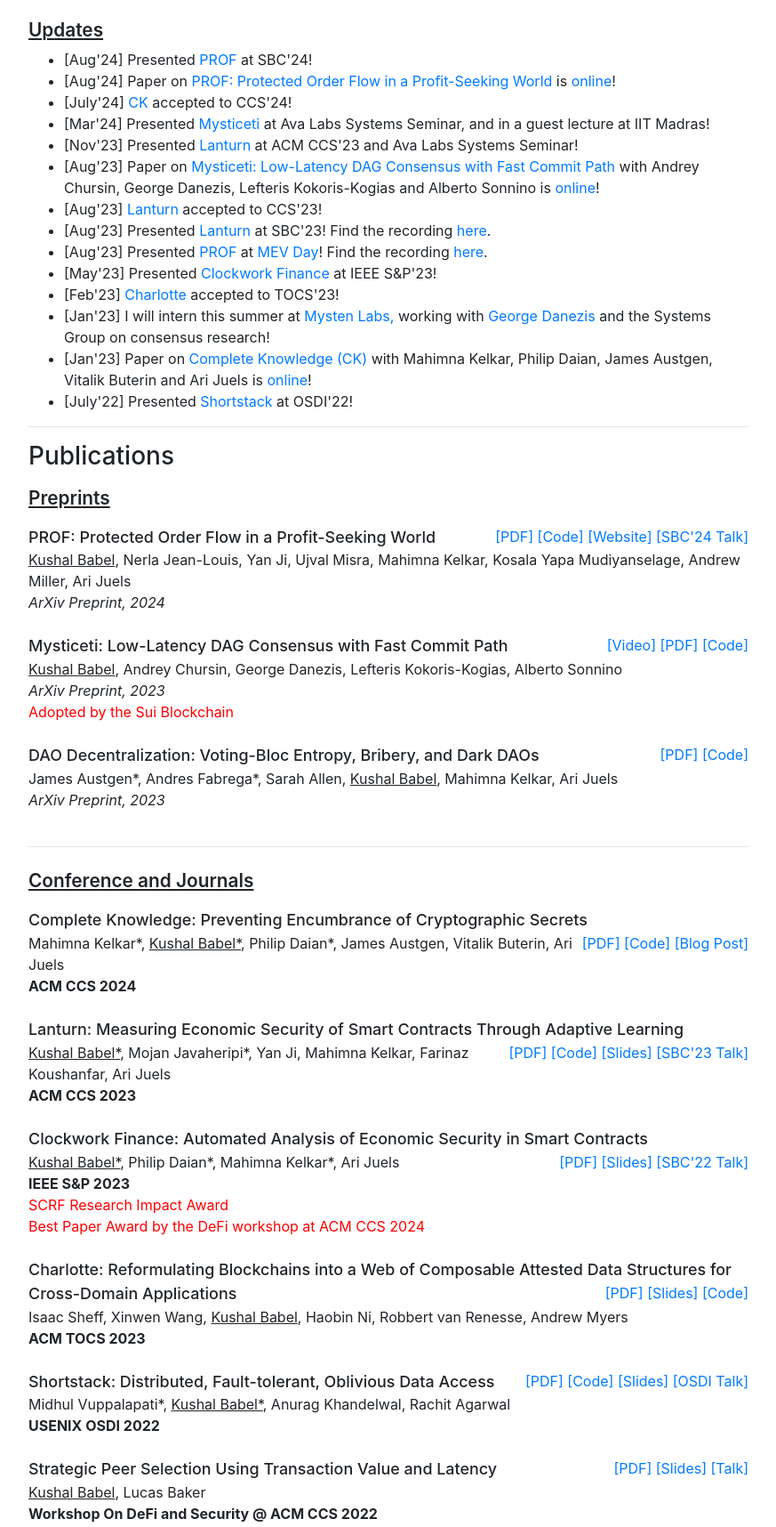
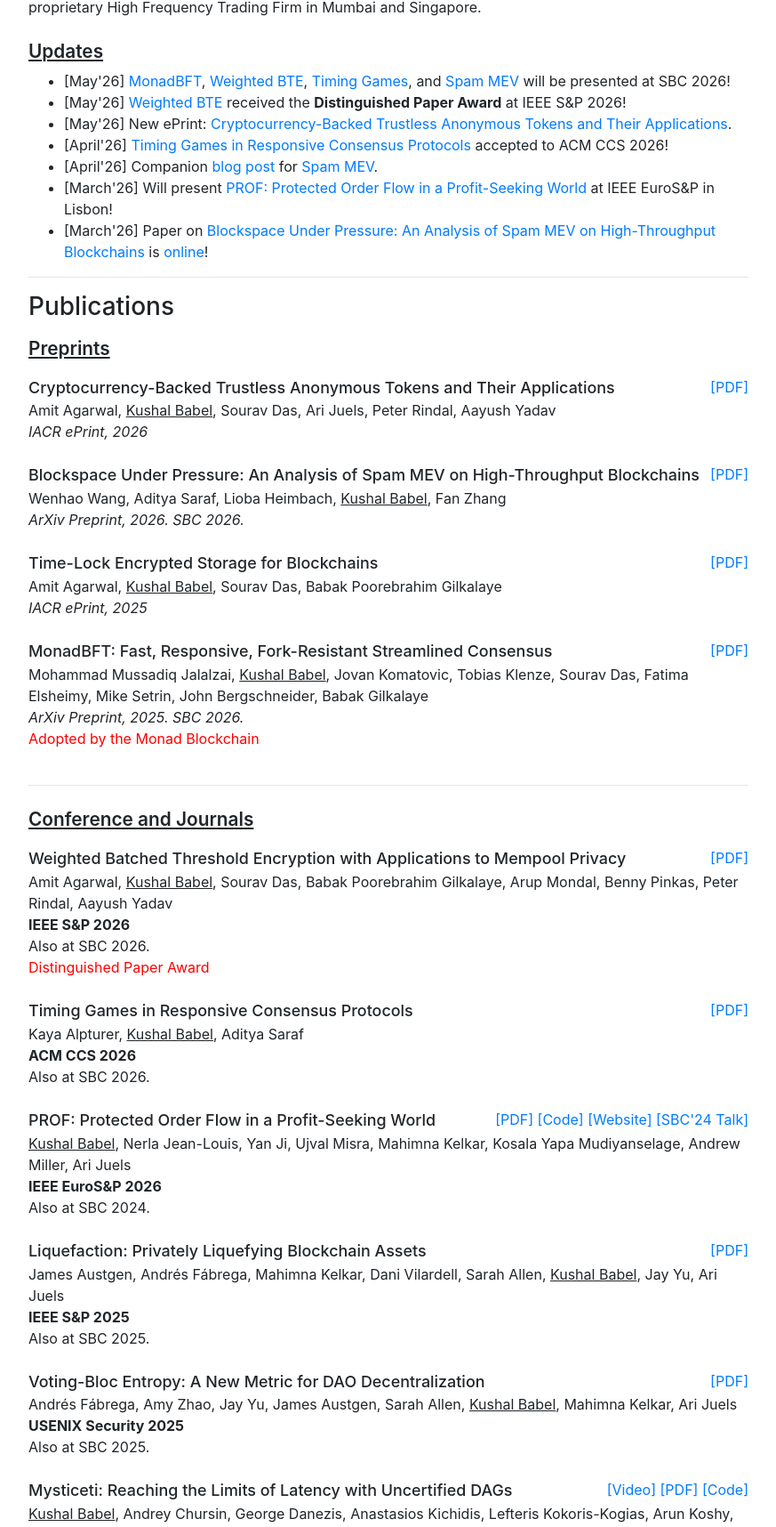
Before and after one commit to kushalbabel/kushalbabel.github.io, a plain HTML site: page index.html in a window 1280 px wide. Shown: the part 432-2148 px from the top of the page at 89% size, without its empty margins (203-1076 px from the left). Drawn offline with nearby package versions, Linux system fonts and the light colour scheme.

Commit message:
Update site for Category Labs role and recent publications

```diff
--- a/index.html
+++ b/index.html
@@ -79,7 +79,7 @@
                 </div>
                 <div class="row">
                     <div class="col">
-                        <a href="https://www.cs.cornell.edu/">Department of Computer Science</a>, <a href="https://www.cornell.edu/">Cornell University</a>
+                        <a href="https://category.xyz/">Category Labs</a>
                     </div>
                 </div>
                 <div class="row">
@@ -89,8 +89,7 @@
                 </div>
                 <div class="row">
                     <div class="col">
-                        <!-- <a href = "cv.pdf">CV</a> |  -->
-                        <a href="resume.pdf">[CV]</a> | <a href="https://scholar.google.com/citations?user=VQiIw6YAAAAJ&hl=en">Google Scholar</a> | <a href="https://github.com/kushalbabel/">GitHub</a> | <a href="https://www.linkedin.com/in/kushalbabel/">Linkedin</a> | <a href="https://twitter.com/KushalBabel">Twitter</a>
+                        <a href="https://scholar.google.com/citations?user=VQiIw6YAAAAJ&hl=en">Google Scholar</a> | <a href="https://github.com/kushalbabel/">GitHub</a> | <a href="https://www.linkedin.com/in/kushalbabel/">Linkedin</a> | <a href="https://twitter.com/KushalBabel">Twitter</a>
                     </div>
                 </div>
                 <div class="row">
@@ -129,7 +128,7 @@
 
         <hr>
         <p class="text-justify">
-        I am a fifth (final) year Computer Science PhD student at <a href="https://tech.cornell.edu/">Cornell Tech</a> and <a href="https://www.initc3.org/">IC3</a>, where I am incredibly fortunate to be advised by <a href="https://www.arijuels.com">Prof. Ari Juels</a>. My research interests and experience span a variety of fields: Distributed Systems, Blockchains, Security, Applied Cryptography and Formal Verification.
+        I am a Senior Researcher at <a href="https://category.xyz/">Category Labs</a>. I received my PhD in Computer Science from <a href="https://tech.cornell.edu/">Cornell Tech</a> and <a href="https://www.initc3.org/">IC3</a>, where I was incredibly fortunate to be advised by <a href="https://www.arijuels.com">Prof. Ari Juels</a>. My research interests and experience span a variety of fields: Distributed Systems, Blockchains, Security, Applied Cryptography and Formal Verification.
         </p>
         <p class="text-justify">
         I obtained my undergraduate degree in Computer Science & Engineering at <a href="http://www.iitb.ac.in/">IIT Bombay</a>, where I worked on program verification with <a href="https://www.cse.iitb.ac.in/~supratik/">Prof. Supratik Chakraborty</a> and NLP with <a href="https://www.cse.iitb.ac.in/~soumen/">Prof. Soumen Chakrabarti</a>.
@@ -142,31 +141,93 @@
         <h5 class="sub-heading"> <u>Updates</u></h5>
 
         <ul>
-	        <li>[Aug'24] Presented <a href="#prof">PROF</a> at SBC'24!
-            <li>[Aug'24] Paper on <a href="#prof">PROF: Protected Order Flow in a Profit-Seeking World</a> is <a href="https://arxiv.org/abs/2408.02303">online</a>!</li>
-            <li>[July'24] <a href="#ck">CK</a> accepted to CCS'24!</li>
-            <li>[Mar'24] Presented <a href="#mysticeti">Mysticeti</a> at Ava Labs Systems Seminar, and in a guest lecture at IIT Madras!</li>
-            <li>[Nov'23] Presented <a href="#lanturn">Lanturn</a> at ACM CCS'23 and Ava Labs Systems Seminar!</li>
-            <li>[Aug'23] Paper on <a href="#mysticeti">Mysticeti: Low-Latency DAG Consensus with Fast Commit Path</a> with Andrey Chursin, George Danezis, Lefteris Kokoris-Kogias and Alberto Sonnino is <a href="https://arxiv.org/abs/2310.14821">online</a>!</li>
-            <li>[Aug'23] <a href="#lanturn">Lanturn</a> accepted to CCS'23!</li>
-            <li>[Aug'23] Presented <a href="#lanturn">Lanturn</a> at SBC'23! Find the recording <a href="https://youtu.be/NFJWy8oyVS0?t=9168"> here</a>.</li>
-            <li>[Aug'23] Presented <a href="https://initc3org.medium.com/prof-fair-transaction-ordering-in-a-profit-seeking-world-b6dadd71f086">PROF</a> at <a href="https://collective.flashbots.net/t/the-mev-workshop-at-the-science-of-blockchain-conference-2023-mev-sbc-23/2038">MEV Day</a>! Find the recording <a href="https://www.youtube.com/watch?v=v1TkocRScJg"> here</a>.</li>
-            <li>[May'23] Presented <a href="#clockwork">Clockwork Finance</a> at IEEE S&P'23!</li>
-            <li>[Feb'23] <a href="#charlotte">Charlotte</a> accepted to TOCS'23!</li>
-            <li>[Jan'23] I will intern this summer at <a href="https://mystenlabs.com/">Mysten Labs,</a> working with <a href="http://www0.cs.ucl.ac.uk/staff/g.danezis/">George Danezis</a> and the Systems Group on consensus research!</li>
-            <li>[Jan'23] Paper on <a href="#ck">Complete Knowledge (CK)</a> with Mahimna Kelkar, Philip Daian, James Austgen, Vitalik Buterin and Ari Juels is <a href="https://eprint.iacr.org/2023/044">online</a>!</li>
-            <li>[July'22] Presented <a href="#shortstack">Shortstack</a> at OSDI'22!</li>
-          </ul>
+            <li>[May'26] <a href="#monadbft">MonadBFT</a>, <a href="#wbte">Weighted BTE</a>, <a href="#timing-games">Timing Games</a>, and <a href="#spam-mev">Spam MEV</a> will be presented at SBC 2026!</li>
+            <li>[May'26] <a href="#wbte">Weighted BTE</a> received the <strong>Distinguished Paper Award</strong> at IEEE S&P 2026!</li>
+            <li>[May'26] New ePrint: <a href="#anon-tokens">Cryptocurrency-Backed Trustless Anonymous Tokens and Their Applications</a>.</li>
+            <li>[April'26] <a href="#timing-games">Timing Games in Responsive Consensus Protocols</a> accepted to ACM CCS 2026!</li>
+            <li>[April'26] Companion <a href="https://www.category.xyz/blogs/blockspace-under-pressure-an-analysis-of-spam-mev-on-high-throughput-blockchains">blog post</a> for <a href="#spam-mev">Spam MEV</a>.</li>
+            <li>[March'26] Will present <a href="#prof">PROF: Protected Order Flow in a Profit-Seeking World</a> at IEEE EuroS&P in Lisbon!</li>
+            <li>[March'26] Paper on <a href="#spam-mev">Blockspace Under Pressure: An Analysis of Spam MEV on High-Throughput Blockchains</a> is <a href="https://arxiv.org/abs/2604.00234">online</a>!</li>
+        </ul>
 
         <hr>
 
         <h3 id="Publications">Publications</h3>
         <h5 class="sub-heading"><u>Preprints</u></h5>
         <ul class="pub-list list-unstyled">
+            <li id="anon-tokens">
+                <span class="text-large">Cryptocurrency-Backed Trustless Anonymous Tokens and Their Applications</span>
+                <span class="float-right">
+                    <a href="papers/anon-tokens.pdf">[PDF]</a>
+                </span>
+                <br>
+                Amit Agarwal, <u>Kushal Babel</u>, Sourav Das, Ari Juels, Peter Rindal, Aayush Yadav
+                <br>
+                <i>IACR ePrint, 2026</i>
+            </li><br>
+            <li id="spam-mev">
+                <span class="text-large">Blockspace Under Pressure: An Analysis of Spam MEV on High-Throughput Blockchains</span>
+                <span class="float-right">
+                    <a href="papers/spam-mev.pdf">[PDF]</a>
+                </span>
+                <br>
+                Wenhao Wang, Aditya Saraf, Lioba Heimbach, <u>Kushal Babel</u>, Fan Zhang
+                <br>
+                <i>ArXiv Preprint, 2026. SBC 2026.</i>
+            </li><br>
+            <li id="time-lock">
+                <span class="text-large">Time-Lock Encrypted Storage for Blockchains</span>
+                <span class="float-right">
+                    <a href="papers/time-lock.pdf">[PDF]</a>
+                </span>
+                <br>
+                Amit Agarwal, <u>Kushal Babel</u>, Sourav Das, Babak Poorebrahim Gilkalaye
+                <br>
+                <i>IACR ePrint, 2025</i>
+            </li><br>
+            <li id="monadbft">
+                <span class="text-large">MonadBFT: Fast, Responsive, Fork-Resistant Streamlined Consensus</span>
+                <span class="float-right">
+                    <a href="papers/monadbft.pdf">[PDF]</a>
+                </span>
+                <br>
+                Mohammad Mussadiq Jalalzai, <u>Kushal Babel</u>, Jovan Komatovic, Tobias Klenze, Sourav Das, Fatima Elsheimy, Mike Setrin, John Bergschneider, Babak Gilkalaye
+                <br>
+                <i>ArXiv Preprint, 2025. SBC 2026.</i><br>
+                <span style="color:red">Adopted by the Monad Blockchain</span>
+            </li><br>
+        </ul>
+
+        <hr>
+
+        <h5 class="sub-heading"><u>Conference and Journals</u></h5>
+        <ul class="pub-list list-unstyled">
+            <li id="wbte">
+                <span class="text-large">Weighted Batched Threshold Encryption with Applications to Mempool Privacy</span>
+                <span class="float-right">
+                    <a href="papers/wbte.pdf">[PDF]</a>
+                </span>
+                <br>
+                Amit Agarwal, <u>Kushal Babel</u>, Sourav Das, Babak Poorebrahim Gilkalaye, Arup Mondal, Benny Pinkas, Peter Rindal, Aayush Yadav
+                <br>
+                <strong>IEEE S&P 2026</strong><br>
+                Also at SBC 2026.<br>
+                <span style="color:red">Distinguished Paper Award</span>
+            </li><br>
+            <li id="timing-games">
+                <span class="text-large">Timing Games in Responsive Consensus Protocols</span>
+                <span class="float-right">
+                    <a href="papers/timing-games.pdf">[PDF]</a>
+                </span>
+                <br>
+                Kaya Alpturer, <u>Kushal Babel</u>, Aditya Saraf
+                <br>
+                <strong>ACM CCS 2026</strong><br>
+                Also at SBC 2026.
+            </li><br>
             <li id="prof">
-                <span class="text-large"> PROF: Protected Order Flow in a Profit-Seeking World</span>
+                <span class="text-large">PROF: Protected Order Flow in a Profit-Seeking World</span>
                 <span class="float-right">
-		    <!-- <a href="https://www.youtube.com/watch?v=iFFFKucpqJg">[Video]</a> -->
                     <a href="papers/prof.pdf">[PDF]</a>
                     <a href="https://github.com/prof-project/">[Code]</a>
                     <a href="https://prof-project.github.io/">[Website]</a>
@@ -175,39 +236,47 @@
                 <br>
                 <u>Kushal Babel</u>, Nerla Jean-Louis, Yan Ji, Ujval Misra, Mahimna Kelkar, Kosala Yapa Mudiyanselage, Andrew Miller, Ari Juels
                 <br>
-                <i>ArXiv Preprint, 2024</i><br>
+                <strong>IEEE EuroS&P 2026</strong><br>
+                Also at SBC 2024.
+            </li><br>
+            <li id="liquefaction">
+                <span class="text-large">Liquefaction: Privately Liquefying Blockchain Assets</span>
+                <span class="float-right">
+                    <a href="papers/liquefaction.pdf">[PDF]</a>
+                </span>
+                <br>
+                James Austgen, Andrés Fábrega, Mahimna Kelkar, Dani Vilardell, Sarah Allen, <u>Kushal Babel</u>, Jay Yu, Ari Juels
+                <br>
+                <strong>IEEE S&P 2025</strong><br>
+                Also at SBC 2025.
+            </li><br>
+            <li id="vbe">
+                <span class="text-large">Voting-Bloc Entropy: A New Metric for DAO Decentralization</span>
+                <span class="float-right">
+                    <a href="papers/vbe.pdf">[PDF]</a>
+                </span>
+                <br>
+                Andrés Fábrega, Amy Zhao, Jay Yu, James Austgen, Sarah Allen, <u>Kushal Babel</u>, Mahimna Kelkar, Ari Juels
+                <br>
+                <strong>USENIX Security 2025</strong><br>
+                Also at SBC 2025.
             </li><br>
             <li id="mysticeti">
-                <span class="text-large">Mysticeti: Low-Latency DAG Consensus with Fast Commit Path</span>
+                <span class="text-large">Mysticeti: Reaching the Limits of Latency with Uncertified DAGs</span>
                 <span class="float-right">
-		    <a href="https://www.youtube.com/watch?v=iFFFKucpqJg">[Video]</a>
+                    <a href="https://www.youtube.com/watch?v=iFFFKucpqJg">[Video]</a>
                     <a href="papers/mysticeti.pdf">[PDF]</a>
                     <a href="https://github.com/MystenLabs/mysticeti">[Code]</a>
                 </span>
                 <br>
-                <u>Kushal Babel</u>, Andrey Chursin, George Danezis, Lefteris Kokoris-Kogias, Alberto Sonnino
+                <u>Kushal Babel</u>, Andrey Chursin, George Danezis, Anastasios Kichidis, Lefteris Kokoris-Kogias, Arun Koshy, Alberto Sonnino, Mingwei Tian
                 <br>
-                <i>ArXiv Preprint, 2023</i><br>
-                <span style="color:red">Adopted by the Sui Blockchain</span>
+                <strong>NDSS 2025</strong><br>
+                Also at SBC 2025.<br>
+                <span style="color:red">Adopted by the Sui Blockchain</span><br>
+                <span style="color:red">Adopted by IOTA</span><br>
+                <span style="color:red">Adopted by Ika</span>
             </li><br>
-            <li id="dao-vbe-dd">
-                <span class="text-large">DAO Decentralization: Voting-Bloc Entropy, Bribery, and Dark DAOs</span>
-                <span class="float-right">
-                    <a href="papers/dao-vbe-dd.pdf">[PDF]</a>
-                    <a href="https://github.com/dao-Decentralization/">[Code]</a>
-                    <!-- <a href="https://medium.com/initc3org/complete-knowledge-eecdda172a81">[Blog Post]</a> -->
-                </span>
-                <br>
-                James Austgen*, Andres Fabrega*, Sarah Allen, <u>Kushal Babel</u>, Mahimna Kelkar, Ari Juels
-                <br>
-                <i>ArXiv Preprint, 2023</i>
-            </li><br>
-        </ul>
-
-        <hr>
-
-        <h5 class="sub-heading"><u>Conference and Journals</u></h5>
-        <ul class="pub-list list-unstyled">
             <li id="ck">
                 <span class="text-large">Complete Knowledge: Preventing Encumbrance of Cryptographic Secrets</span>
                 <span class="float-right">
@@ -218,7 +287,8 @@
                 <br>
                 Mahimna Kelkar*, <u>Kushal Babel*</u>, Philip Daian*, James Austgen, Vitalik Buterin, Ari Juels
                 <br>
-                <strong>ACM CCS 2024</strong>
+                <strong>ACM CCS 2024</strong><br>
+                Also at SBC 2024.
             </li><br>
             <li id="lanturn">
                 <span class="text-large">Lanturn: Measuring Economic Security of Smart Contracts Through Adaptive Learning</span>
@@ -231,7 +301,8 @@
                 <br>
                 <u>Kushal Babel*</u>, Mojan Javaheripi*, Yan Ji, Mahimna Kelkar, Farinaz Koushanfar, Ari Juels
                 <br>
-                <strong>ACM CCS 2023</strong>
+                <strong>ACM CCS 2023</strong><br>
+                Also at SBC 2023.
             </li><br>
             <li id="clockwork">
                 <span class="text-large">Clockwork Finance: Automated Analysis of Economic Security in Smart Contracts</span>
@@ -244,9 +315,10 @@
                 <u>Kushal Babel*</u>, Philip Daian*, Mahimna Kelkar*, Ari Juels
                 <br>
                 <strong>IEEE S&P 2023</strong><br>
+                Also at SBC 2022.<br>
                 <span style="color:red">SCRF Research Impact Award</span>
                 <br>
-                <span style="color:red">Best Paper Award by the DeFi workshop at ACM CCS 2024</span>
+                <span style="color:red">Best 2023 DeFi Paper (awarded by the DeFi Workshop at CCS 2024)</span>
             </li><br>
             <li id="charlotte">
                 <span class="text-large">Charlotte: Reformulating Blockchains into a Web of Composable Attested Data Structures for Cross-Domain Applications</span>
@@ -311,9 +383,44 @@
         <i>(* equal contribution)</i>
         <hr>
 
+        <h5 class="sub-heading"><u>Other Manuscripts</u></h5>
+        <ul class="pub-list list-unstyled">
+            <li id="sting">
+                <span class="text-large">The Sting Framework: Proving the Existence of Superclass Adversaries</span>
+                <span class="float-right">
+                    <a href="papers/sting.pdf">[PDF]</a>
+                </span>
+                <br>
+                Mahimna Kelkar, Yunqi Li, Nerla Jean-Louis, Carolina Ortega Pérez, <u>Kushal Babel</u>, Andrew Miller, Ari Juels
+                <br>
+                <i>IACR ePrint, 2024</i>
+            </li><br>
+            <li id="dao-vbe-dd">
+                <span class="text-large">DAO Decentralization: Voting-Bloc Entropy, Bribery, and Dark DAOs</span>
+                <span class="float-right">
+                    <a href="papers/dao-vbe-dd.pdf">[PDF]</a>
+                    <a href="https://github.com/dao-Decentralization/">[Code]</a>
+                </span>
+                <br>
+                James Austgen*, Andrés Fábrega*, Sarah Allen, <u>Kushal Babel</u>, Mahimna Kelkar, Ari Juels
+                <br>
+                <i>ArXiv Preprint, 2023. Superseded by <a href="#vbe">Voting-Bloc Entropy</a> and <a href="#liquefaction">Liquefaction</a>.</i>
+            </li><br>
+        </ul>
+        <hr>
+
 
         <h5 class="sub-heading"><u>Blog Posts</u></h5>
         <ul class="pub-list list-unstyled">
+            <li id="spam-mev-blog">
+                <a href="https://www.category.xyz/blogs/blockspace-under-pressure-an-analysis-of-spam-mev-on-high-throughput-blockchains">Blockspace Under Pressure: An Analysis of Spam MEV on High-Throughput Blockchains</a>. April'26
+            </li>
+            <li id="monadbft-update-blog">
+                <a href="https://www.category.xyz/blogs/monadbft-update-fast-recovery-leader-fault-isolation">MonadBFT Update: Fast Recovery & Leader Fault Isolation</a>. Nov'25
+            </li>
+            <li id="monadbft-blog">
+                <a href="https://www.category.xyz/blogs/monadbft-fast-responsive-fork-resistant-streamlined-consensus">MonadBFT: Fast, Responsive, Fork-Resistant, Streamlined Consensus</a>. April'25
+            </li>
             <li id="sting-blog">
                 <a href="https://initc3org.medium.com/the-sting-framework-sf-ef00702c88c7">The Sting Framework (SF)</a>. June'23
             </li>
@@ -464,6 +571,29 @@
         </ul>
         <hr>
 
+        <h3 id="Service">Academic Service</h3>
+        <p>I co-organized the <a href="https://www.cs.cornell.edu/secdg/">Cornell Security Seminar</a> in 2021-22 with <a href="https://www.cs.cornell.edu/~armin/">Armin</a>.</p>
+        Program Committee:
+        <ul class="pub-list">
+            <li>ACM CCS 2026</li>
+            <li>DeFi and Security Workshop @ ACM CCS 2025</li>
+            <li>DeFi and Security Workshop @ ACM CCS 2024</li>
+            <li>DeFi Workshop @ FC 2023</li>
+            <li>DeFi and Security Workshop @ ACM CCS 2022</li>
+        </ul>
+        Journal Reviewer:
+        <ul class="pub-list">
+            <li>IEEE Transactions on Services Computing</li>
+        </ul>
+        External Reviewer:
+        <ul class="pub-list">
+            <li>ACM SIGMETRICS 2024</li>
+            <li>FC 2024</li>
+            <li>SBC 2023</li>
+            <li>ACM CCS 2020</li>
+        </ul>
+        <hr>
+
         <h3 id="Awards">Selected Awards</h3>
         <ul class="pub-list list-unstyled">
             <li>Silver Medal, 9<sup>th</sup> International Junior Science Olympiad, Tehran</li>
@@ -483,23 +613,6 @@
             <li>Computer Programming & Utilization, IIT Bombay - Fall'16</li>
             <li>Programming Abstractions, IIT Bombay - Spring'16</li>
             <li>Quantum Physics, IIT Bombay - Fall'15</li>
-        </ul>
-        <hr>
-
-        <h3 id="Service">Academic Service</h3>
-        <p>I co-organized the <a href="https://www.cs.cornell.edu/secdg/">Cornell Security Seminar</a> in 2021-22 with <a href="https://www.cs.cornell.edu/~armin/">Armin</a>.</p>
-        Program Committee:
-        <ul class="pub-list">
-            <li>DeFi and Security Workshop @ ACM CCS 2024</li>
-            <li>DeFi Workshop @ FC 2023</li>
-            <li>DeFi and Security Workshop @ ACM CCS 2022</li>
-        </ul>
-        External Reviewer:
-        <ul class="pub-list">
-            <li>ACM SIGMETRICS 2024</li>
-            <li>FC 2024</li>
-            <li>SBC 2022</li>
-            <li>ACM CCS 2020</li>
         </ul>
         <hr>
 
```
Also changed, not shown: 9 other files.
